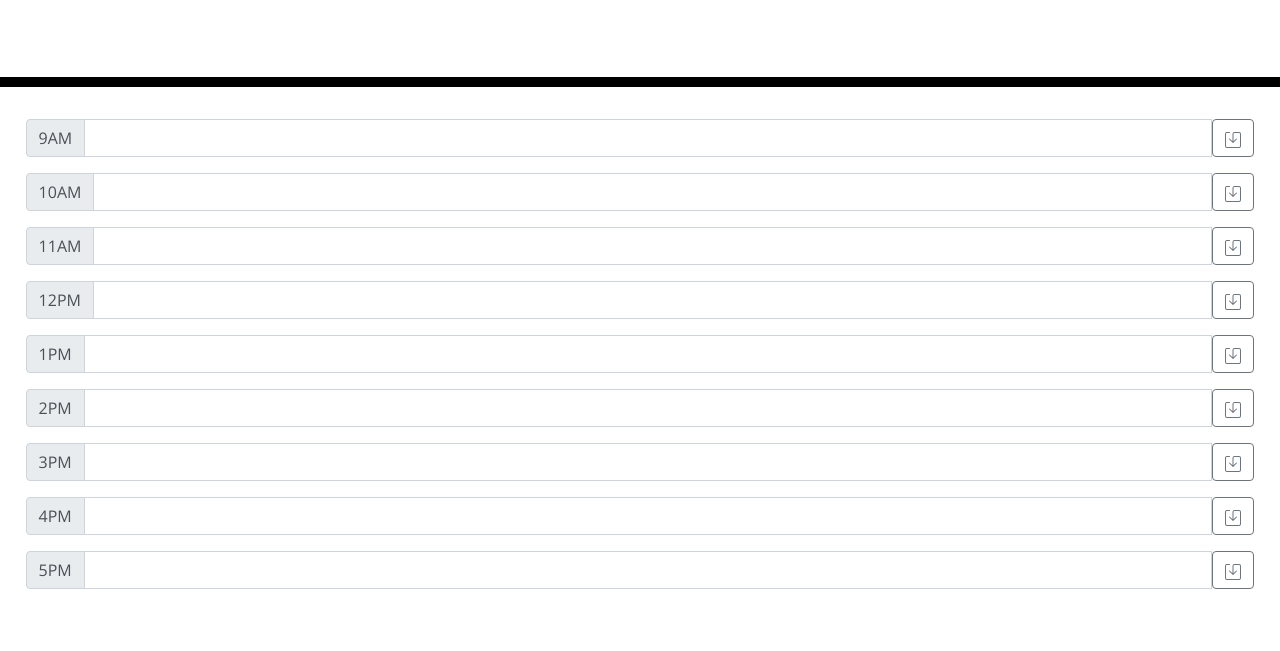
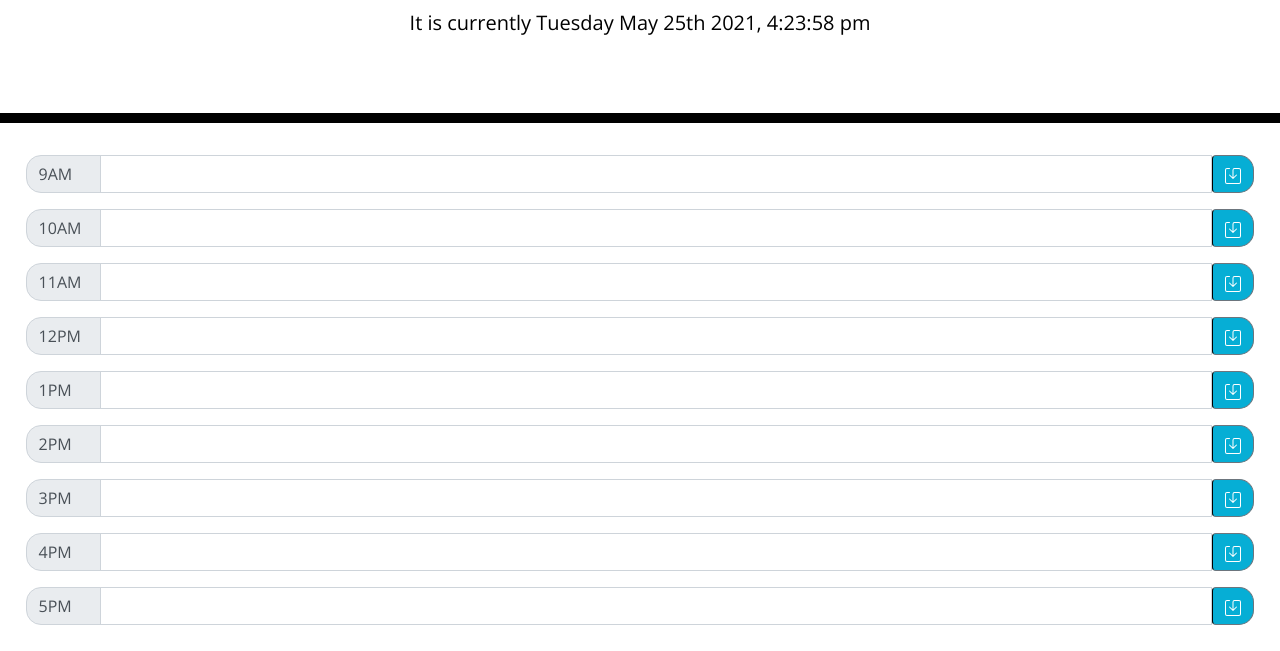
Before and after one commit to lancebailey26/dayPlanner, a plain HTML site: page index.html in a window 1280 px wide. Shown: the part 181-832 px from the top of the page. Before the commit the page ends 800 px from the top, so only its background shows below. Drawn offline with nearby package versions, Linux system fonts and the light colour scheme.

Commit message:
edited some css and implemented preliminary javascript

```diff
--- a/assets/script.js
+++ b/assets/script.js
@@ -0,0 +1,42 @@
+var clock = document.getElementById("currentDay");
+var saveButton09 = document.getElementById("save09");
+var saveButton10 = document.getElementById("save10");
+// var jobText = document.getElementById("jobInput");
+// var timeSlot = document.getElementById("timeslot")
+var jobDescr = [] || JSON.parse(localStorage.getItem("jobDescr")) ;
+
+function updateClock(){
+    clock.textContent ="It is currently " + moment().format('dddd MMMM Do YYYY, h:mm:ss a');
+}
+setInterval(updateClock, 1000);
+
+function saveText09(){
+    var inputEl = document.getElementById("jobInput09");
+    var input = inputEl.value;
+    var timeEl = document.getElementById("timeslot09");
+    var time = timeEl.textContent;
+    var jobObj = {
+        time: time,
+        job: input,
+    }
+    console.log(jobObj);
+    jobDescr.pop(jobObj);
+    localStorage.setItem("jobDescr", JSON.stringify(jobObj));
+}
+function saveText10(){
+    var inputEl = document.getElementById("jobInput10");
+    var input = inputEl.value;
+    var timeEl = document.getElementById("timeslot10");
+    var time = timeEl.textContent;
+    var jobObj = {
+        time: time,
+        job: input,
+    }
+    console.log(jobDescr);
+    jobDescr.pop(jobObj);
+    localStorage.setItem("jobDescr", JSON.stringify(jobObj));
+}
+
+
+saveButton09.addEventListener("click", saveText09);
+saveButton10.addEventListener("click", saveText10);
--- a/assets/style.css
+++ b/assets/style.css
@@ -28,6 +28,7 @@ textarea {
 .time-block {
   text-align: center;
   border-radius: 15px;
+  width: 75px;
 }
 
 .row {
--- a/index.html
+++ b/index.html
@@ -33,9 +33,9 @@
     <div id = "09"> <!--9AM block-->
       <div class="input-group mb-3">
         <div class="input-group-prepend">
-          <span class="input-group-text" id="">9AM</span></div>
-        <input type="text" class="form-control" placeholder="" aria-label="" aria-describedby="basic-addon1">
-        <button class="btn btn-outline-secondary" type="button"><svg xmlns="http://www.w3.org/2000/svg" width="16" height="16" fill="currentColor" class="bi bi-save" viewBox="0 0 16 16">
+           <span class="input-group-text time-block" id="timeslot09">9AM</span></div>
+        <input type="text" class="form-control" placeholder="" aria-label="" aria-describedby="basic-addon1" id="jobInput09">
+        <button class="btn btn-outline-secondary saveBtn" type="button" id="save09"><svg xmlns="http://www.w3.org/2000/svg" width="16" height="16" fill="currentColor" class="bi bi-save" viewBox="0 0 16 16">
           <path d="M2 1a1 1 0 0 0-1 1v12a1 1 0 0 0 1 1h12a1 1 0 0 0 1-1V2a1 1 0 0 0-1-1H9.5a1 1 0 0 0-1 1v7.293l2.646-2.647a.5.5 0 0 1 .708.708l-3.5 3.5a.5.5 0 0 1-.708 0l-3.5-3.5a.5.5 0 1 1 .708-.708L7.5 9.293V2a2 2 0 0 1 2-2H14a2 2 0 0 1 2 2v12a2 2 0 0 1-2 2H2a2 2 0 0 1-2-2V2a2 2 0 0 1 2-2h2.5a.5.5 0 0 1 0 1H2z"/>
         </svg></button>
       </div>
@@ -45,9 +45,9 @@
     <div id = "10"> <!--10AM block-->
       <div class="input-group mb-3">
         <div class="input-group-prepend">
-          <span class="input-group-text" id="">10AM</span></div>
-        <input type="text" class="form-control" placeholder="" aria-label="" aria-describedby="basic-addon1">
-        <button class="btn btn-outline-secondary" type="button"><svg xmlns="http://www.w3.org/2000/svg" width="16" height="16" fill="currentColor" class="bi bi-save" viewBox="0 0 16 16">
+          <span class="input-group-text time-block" id="timeslot10">10AM</span></div>
+        <input type="text" class="form-control" placeholder="" aria-label="" aria-describedby="basic-addon1" id="jobInput10">
+        <button class="btn btn-outline-secondary saveBtn" type="button" id="save10"><svg xmlns="http://www.w3.org/2000/svg" width="16" height="16" fill="currentColor" class="bi bi-save" viewBox="0 0 16 16">
           <path d="M2 1a1 1 0 0 0-1 1v12a1 1 0 0 0 1 1h12a1 1 0 0 0 1-1V2a1 1 0 0 0-1-1H9.5a1 1 0 0 0-1 1v7.293l2.646-2.647a.5.5 0 0 1 .708.708l-3.5 3.5a.5.5 0 0 1-.708 0l-3.5-3.5a.5.5 0 1 1 .708-.708L7.5 9.293V2a2 2 0 0 1 2-2H14a2 2 0 0 1 2 2v12a2 2 0 0 1-2 2H2a2 2 0 0 1-2-2V2a2 2 0 0 1 2-2h2.5a.5.5 0 0 1 0 1H2z"/>
         </svg></button>
       </div>
@@ -57,9 +57,9 @@
     <div id = "11"> <!--11AM block-->
       <div class="input-group mb-3">
         <div class="input-group-prepend">
-          <span class="input-group-text" id="">11AM</span></div>
-        <input type="text" class="form-control" placeholder="" aria-label="" aria-describedby="basic-addon1">
-        <button class="btn btn-outline-secondary" type="button"><svg xmlns="http://www.w3.org/2000/svg" width="16" height="16" fill="currentColor" class="bi bi-save" viewBox="0 0 16 16">
+           <span class="input-group-text time-block" id="timeslot11">11AM</span></div>
+        <input type="text" class="form-control" placeholder="" aria-label="" aria-describedby="basic-addon1" id="jobInput11">
+        <button class="btn btn-outline-secondary saveBtn" type="button" id="save11"><svg xmlns="http://www.w3.org/2000/svg" width="16" height="16" fill="currentColor" class="bi bi-save" viewBox="0 0 16 16">
           <path d="M2 1a1 1 0 0 0-1 1v12a1 1 0 0 0 1 1h12a1 1 0 0 0 1-1V2a1 1 0 0 0-1-1H9.5a1 1 0 0 0-1 1v7.293l2.646-2.647a.5.5 0 0 1 .708.708l-3.5 3.5a.5.5 0 0 1-.708 0l-3.5-3.5a.5.5 0 1 1 .708-.708L7.5 9.293V2a2 2 0 0 1 2-2H14a2 2 0 0 1 2 2v12a2 2 0 0 1-2 2H2a2 2 0 0 1-2-2V2a2 2 0 0 1 2-2h2.5a.5.5 0 0 1 0 1H2z"/>
         </svg></button>
       </div>
@@ -69,9 +69,9 @@
     <div id = "12"> <!--12PM block-->
       <div class="input-group mb-3">
         <div class="input-group-prepend">
-          <span class="input-group-text" id="">12PM</span></div>
-        <input type="text" class="form-control" placeholder="" aria-label="" aria-describedby="basic-addon1">
-        <button class="btn btn-outline-secondary" type="button"><svg xmlns="http://www.w3.org/2000/svg" width="16" height="16" fill="currentColor" class="bi bi-save" viewBox="0 0 16 16">
+           <span class="input-group-text time-block" id="timeslot12">12PM</span></div>
+        <input type="text" class="form-control" placeholder="" aria-label="" aria-describedby="basic-addon1" id="jobInput12">
+        <button class="btn btn-outline-secondary saveBtn" type="button" id="save12"><svg xmlns="http://www.w3.org/2000/svg" width="16" height="16" fill="currentColor" class="bi bi-save" viewBox="0 0 16 16">
           <path d="M2 1a1 1 0 0 0-1 1v12a1 1 0 0 0 1 1h12a1 1 0 0 0 1-1V2a1 1 0 0 0-1-1H9.5a1 1 0 0 0-1 1v7.293l2.646-2.647a.5.5 0 0 1 .708.708l-3.5 3.5a.5.5 0 0 1-.708 0l-3.5-3.5a.5.5 0 1 1 .708-.708L7.5 9.293V2a2 2 0 0 1 2-2H14a2 2 0 0 1 2 2v12a2 2 0 0 1-2 2H2a2 2 0 0 1-2-2V2a2 2 0 0 1 2-2h2.5a.5.5 0 0 1 0 1H2z"/>
         </svg></button>
       </div>
@@ -81,9 +81,9 @@
     <div id = "13"> <!--1PM block-->
       <div class="input-group mb-3">
         <div class="input-group-prepend">
-          <span class="input-group-text" id="">1PM</span></div>
-        <input type="text" class="form-control" placeholder="" aria-label="" aria-describedby="basic-addon1">
-        <button class="btn btn-outline-secondary" type="button"><svg xmlns="http://www.w3.org/2000/svg" width="16" height="16" fill="currentColor" class="bi bi-save" viewBox="0 0 16 16">
+           <span class="input-group-text time-block" id="timeslot13">1PM</span></div>
+        <input type="text" class="form-control" placeholder="" aria-label="" aria-describedby="basic-addon1" id="jobInput13">
+        <button class="btn btn-outline-secondary saveBtn" type="button" id="save13"><svg xmlns="http://www.w3.org/2000/svg" width="16" height="16" fill="currentColor" class="bi bi-save" viewBox="0 0 16 16">
           <path d="M2 1a1 1 0 0 0-1 1v12a1 1 0 0 0 1 1h12a1 1 0 0 0 1-1V2a1 1 0 0 0-1-1H9.5a1 1 0 0 0-1 1v7.293l2.646-2.647a.5.5 0 0 1 .708.708l-3.5 3.5a.5.5 0 0 1-.708 0l-3.5-3.5a.5.5 0 1 1 .708-.708L7.5 9.293V2a2 2 0 0 1 2-2H14a2 2 0 0 1 2 2v12a2 2 0 0 1-2 2H2a2 2 0 0 1-2-2V2a2 2 0 0 1 2-2h2.5a.5.5 0 0 1 0 1H2z"/>
         </svg></button>
       </div>
@@ -93,9 +93,9 @@
     <div id = "14"> <!--2PM block-->
       <div class="input-group mb-3">
         <div class="input-group-prepend">
-          <span class="input-group-text" id="">2PM</span></div>
-        <input type="text" class="form-control" placeholder="" aria-label="" aria-describedby="basic-addon1">
-        <button class="btn btn-outline-secondary" type="button"><svg xmlns="http://www.w3.org/2000/svg" width="16" height="16" fill="currentColor" class="bi bi-save" viewBox="0 0 16 16">
+           <span class="input-group-text time-block" id="timeslot14">2PM</span></div>
+        <input type="text" class="form-control" placeholder="" aria-label="" aria-describedby="basic-addon1" id="jobInput14">
+        <button class="btn btn-outline-secondary saveBtn"" type="button" id="save14"><svg xmlns="http://www.w3.org/2000/svg" width="16" height="16" fill="currentColor" class="bi bi-save" viewBox="0 0 16 16">
           <path d="M2 1a1 1 0 0 0-1 1v12a1 1 0 0 0 1 1h12a1 1 0 0 0 1-1V2a1 1 0 0 0-1-1H9.5a1 1 0 0 0-1 1v7.293l2.646-2.647a.5.5 0 0 1 .708.708l-3.5 3.5a.5.5 0 0 1-.708 0l-3.5-3.5a.5.5 0 1 1 .708-.708L7.5 9.293V2a2 2 0 0 1 2-2H14a2 2 0 0 1 2 2v12a2 2 0 0 1-2 2H2a2 2 0 0 1-2-2V2a2 2 0 0 1 2-2h2.5a.5.5 0 0 1 0 1H2z"/>
         </svg></button>
       </div>
@@ -105,9 +105,9 @@
     <div id = "15"> <!--3PM block-->
       <div class="input-group mb-3">
         <div class="input-group-prepend">
-          <span class="input-group-text" id="">3PM</span></div>
-        <input type="text" class="form-control" placeholder="" aria-label="" aria-describedby="basic-addon1">
-        <button class="btn btn-outline-secondary" type="button"><svg xmlns="http://www.w3.org/2000/svg" width="16" height="16" fill="currentColor" class="bi bi-save" viewBox="0 0 16 16">
+           <span class="input-group-text time-block">3PM</span></div>
+        <input type="text" class="form-control" placeholder="" aria-label="" aria-describedby="basic-addon1" id="jobInput15">
+        <button class="btn btn-outline-secondary saveBtn" type="button" id="save15"><svg xmlns="http://www.w3.org/2000/svg" width="16" height="16" fill="currentColor" class="bi bi-save" viewBox="0 0 16 16">
           <path d="M2 1a1 1 0 0 0-1 1v12a1 1 0 0 0 1 1h12a1 1 0 0 0 1-1V2a1 1 0 0 0-1-1H9.5a1 1 0 0 0-1 1v7.293l2.646-2.647a.5.5 0 0 1 .708.708l-3.5 3.5a.5.5 0 0 1-.708 0l-3.5-3.5a.5.5 0 1 1 .708-.708L7.5 9.293V2a2 2 0 0 1 2-2H14a2 2 0 0 1 2 2v12a2 2 0 0 1-2 2H2a2 2 0 0 1-2-2V2a2 2 0 0 1 2-2h2.5a.5.5 0 0 1 0 1H2z"/>
         </svg></button>
       </div>
@@ -117,9 +117,9 @@
     <div id = "16"> <!--4PM block-->
       <div class="input-group mb-3">
         <div class="input-group-prepend">
-          <span class="input-group-text" id="">4PM</span></div>
-        <input type="text" class="form-control" placeholder="" aria-label="" aria-describedby="basic-addon1">
-        <button class="btn btn-outline-secondary" type="button"><svg xmlns="http://www.w3.org/2000/svg" width="16" height="16" fill="currentColor" class="bi bi-save" viewBox="0 0 16 16">
+           <span class="input-group-text time-block" id="timeslot16">4PM</span></div>
+        <input type="text" class="form-control" placeholder="" aria-label="" aria-describedby="basic-addon1" id="jobInput16">
+        <button class="btn btn-outline-secondary saveBtn" saveBtn" type="button" id="save16"><svg xmlns="http://www.w3.org/2000/svg" width="16" height="16" fill="currentColor" class="bi bi-save" viewBox="0 0 16 16">
           <path d="M2 1a1 1 0 0 0-1 1v12a1 1 0 0 0 1 1h12a1 1 0 0 0 1-1V2a1 1 0 0 0-1-1H9.5a1 1 0 0 0-1 1v7.293l2.646-2.647a.5.5 0 0 1 .708.708l-3.5 3.5a.5.5 0 0 1-.708 0l-3.5-3.5a.5.5 0 1 1 .708-.708L7.5 9.293V2a2 2 0 0 1 2-2H14a2 2 0 0 1 2 2v12a2 2 0 0 1-2 2H2a2 2 0 0 1-2-2V2a2 2 0 0 1 2-2h2.5a.5.5 0 0 1 0 1H2z"/>
         </svg></button>
       </div>
@@ -129,9 +129,9 @@
     <div id = "17"> <!--5PM block-->
       <div class="input-group mb-3">
         <div class="input-group-prepend">
-          <span class="input-group-text" id="">5PM</span></div>
-        <input type="text" class="form-control" placeholder="" aria-label="" aria-describedby="basic-addon1">
-        <button class="btn btn-outline-secondary" type="button"><svg xmlns="http://www.w3.org/2000/svg" width="16" height="16" fill="currentColor" class="bi bi-save" viewBox="0 0 16 16">
+           <span class="input-group-text time-block" id="timeslot17">5PM</span></div>
+        <input type="text" class="form-control" placeholder="" aria-label="" aria-describedby="basic-addon1" id="jobInput17">
+        <button class="btn btn-outline-secondary saveBtn" type="button" id="save17"><svg xmlns="http://www.w3.org/2000/svg" width="16" height="16" fill="currentColor" class="bi bi-save" viewBox="0 0 16 16">
           <path d="M2 1a1 1 0 0 0-1 1v12a1 1 0 0 0 1 1h12a1 1 0 0 0 1-1V2a1 1 0 0 0-1-1H9.5a1 1 0 0 0-1 1v7.293l2.646-2.647a.5.5 0 0 1 .708.708l-3.5 3.5a.5.5 0 0 1-.708 0l-3.5-3.5a.5.5 0 1 1 .708-.708L7.5 9.293V2a2 2 0 0 1 2-2H14a2 2 0 0 1 2 2v12a2 2 0 0 1-2 2H2a2 2 0 0 1-2-2V2a2 2 0 0 1 2-2h2.5a.5.5 0 0 1 0 1H2z"/>
         </svg></button>
       </div>
```
